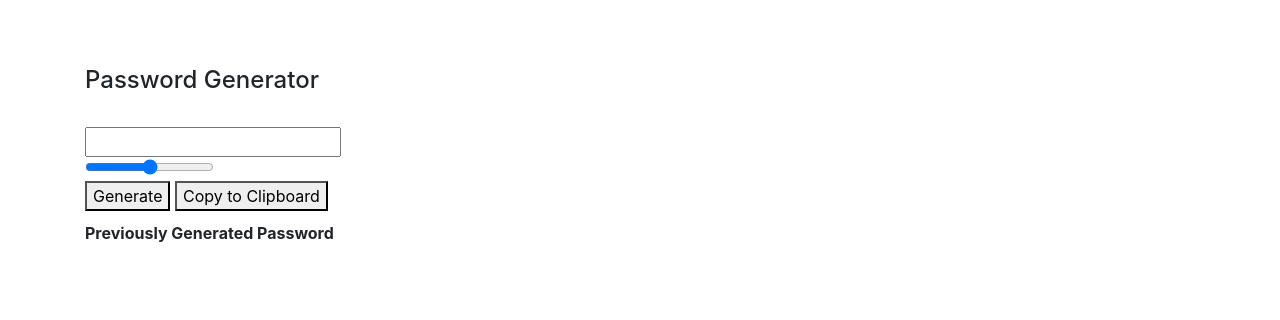
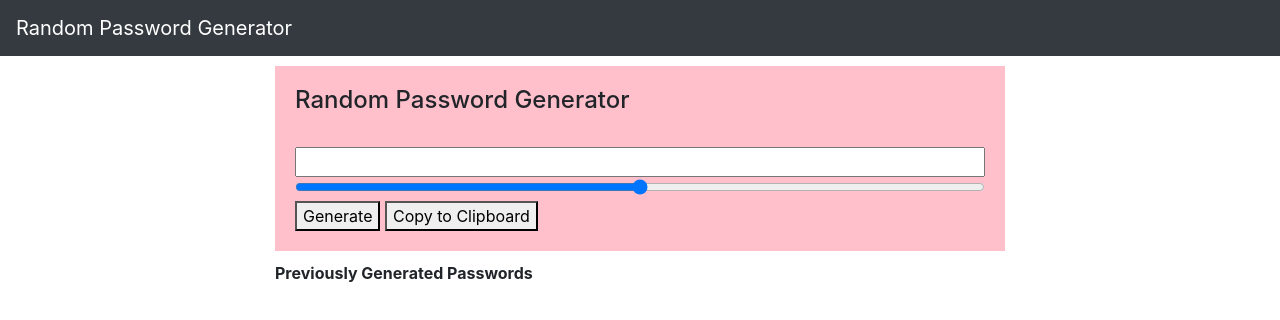
Before and after one commit to RogersJohn811/psgen.io, a plain HTML site: page index.html in a window 1280 px wide. Drawn offline with nearby package versions, Linux system fonts and the light colour scheme.

Commit message:
Javascript work

```diff
--- a/index.html
+++ b/index.html
@@ -3,38 +3,40 @@
 <head>
     <meta charset="UTF-8">
     <meta name="viewport" content="width=device-width, initial-scale=1.0">
-  <title>Password Generator</title>
-  <link rel="stylesheet" href="https://stackpath.bootstrapcdn.com/bootstrap/4.5.2/css/bootstrap.min.css" integrity="sha384-JcKb8q3iqJ61gNV9KGb8thSsNjpSL0n8PARn9HuZOnIxN0hoP+VmmDGMN5t9UJ0Z" crossorigin="anonymous">
+    <meta http-equiv="X-UA-Compatible" content="ie=edge">
+    <title>Random Password Generator</title>
+
+    <link rel="stylesheet" href="https://stackpath.bootstrapcdn.com/bootstrap/4.1.0/css/bootstrap.min.css" integrity="sha384-9gVQ4dYFwwWSjIDZnLEWnxCjeSWFphJiwGPXr1jddIhOegiu1FwO5qRGvFXOdJZ4" crossorigin="anonymous">
     <link rel="stylesheet" href="style.css">
 
 
 </head>
 <body>
 
-  <nav class="navbar navbar-dark bgdark">
-      <a class="navbar-brand" href="#">Password Generator</a>
+    <nav class="navbar navbar-dark bg-dark">
+        <a class="navbar-brand" href="#">Random Password Generator</a>
     </nav>
 
     <div class="container">
 
         <div class="row">
 
-        <div class="col-lg-8 col-sm-12">
+            <div class="col-lg-8 col-sm-12 mx-auto">
 
                 <div class="content">
-            <h4>Password Generator</h4>
+                    <h4>Random Password Generator</h4>
                     <br />
                     <input type="text" id="display">
                     <br />
-            <input type="range" min="0" max="128" name="slider" id="slider">
+                    <input type="range" min="0" max="50" name="slider" id="slider">
                     <br />
-            <button onclick="">Generate</button>
-            <button onclick="">Copy to Clipboard</button>
+                    <button onclick="generate()">Generate</button>
+                    <button onclick="copyPassword()">Copy to Clipboard</button>
                     <div id="length"></div>
                 </div>
 
                 <div class="previous_passwords">
-            <b>Previously Generated Password</b>
+                    <b>Previously Generated Passwords</b>
                     <br />
                     <div id="lastNums"></div>
                 </div>
@@ -46,5 +48,4 @@
     </div>
     <script src="script.js"></script>
 </body>
-
 </html>
--- a/script.js
+++ b/script.js
@@ -1,54 +1,23 @@
-// var specialChar = ["!", "@", ];
-// var upperCase = [];
-// var lowerCase = [];
-// var numeric = [];
-
-// function password() {
-//     var passLength  = prompt("How long do you want your password?");
-
-// if (isNaN(passLength) === true){
-//     alert("This is not a number")
-//     return;
-// }
-
-// if (passlength < 8 && passLength > 128){
-//   alert("At least 8 characters in the password");
-//   return;
-// }
-
-// var specialCharacters = confirm("Must conatin special characters");
-// var upperCaseChar = confirm("")
-// var lowerCaseChar = confirm("")
-// var numericChar = confirm("")
-
-// if (specialCharacters === false && upperCaseChar === false lowerCaseChar === false && numericChar === false){
-//   alert("Must select at least one character type")
-//   return;
-// }
-// }
-
 //generate random password
 function generate(){
 
+  //set password length/complexity
+  let complexity = document.getElementById("slider").value;
 
-  //set password length/complexity
-  let complexity = document.getElementById("slider")
-
-  //possible password vales
-  let values = "ABCDEFGHIJKLMNOPQRSTUVWXYZabcdefghijklmnopqrstuvwyxz1234567890!@#$%^&*()_+";
+  //possible password values
+  let values = "ABCDEFGHIJKLMNOPQRSTUVWZYZabcdefghijklmnopqrstuvwxyz1234567890!@#$%^&*()_+";
 
   let password = "";
 
-  //create for loop to chose password characters
+  //create for loop to choose password characters
   for(var i = 0; i <= complexity; i++){
-  password = password + values.charAt(Math.floor(Math.random() * Math.floor(valuess.length - 1)));
-
+      password = password + values.charAt(Math.floor(Math.random() * Math.floor(values.length - 1)));
   }
 
   //add password to textbox/display area
   document.getElementById("display").value = password;
 
-  //add password to previously generated passwords section
-  document.getElementById("lastNums").innerHTML += password + "<br />";
+
+
 
 }
--- a/style.css
+++ b/style.css
@@ -1,5 +1,15 @@
 .content{
   margin-top: 10px;
   margin-bottom: 10px;
+  background-color: pink;
+  padding: 20px;
+  width: 100%;
+}
 
+#display{
+  width: 100%;
 }
+
+#slider{
+  width: 100%;
+}
```
Lines whose indentation alone changed are shown as unchanged.
